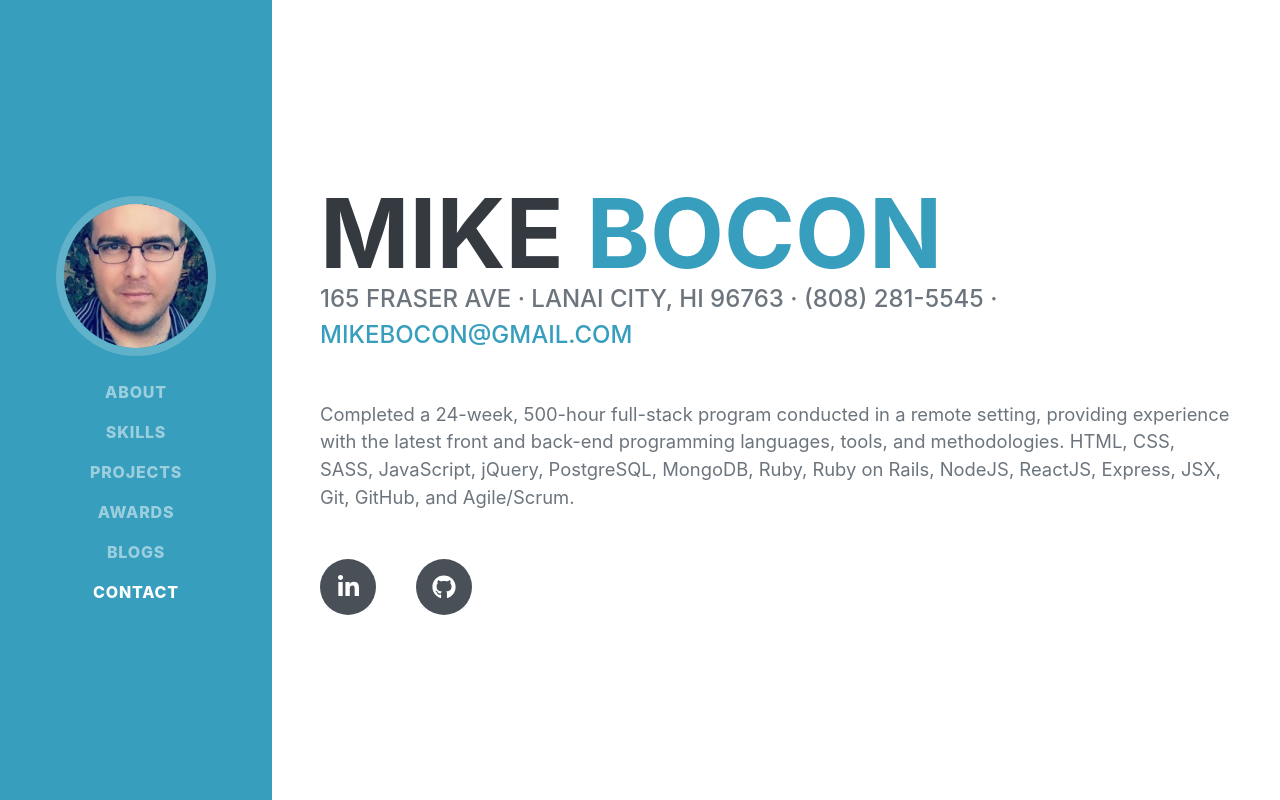
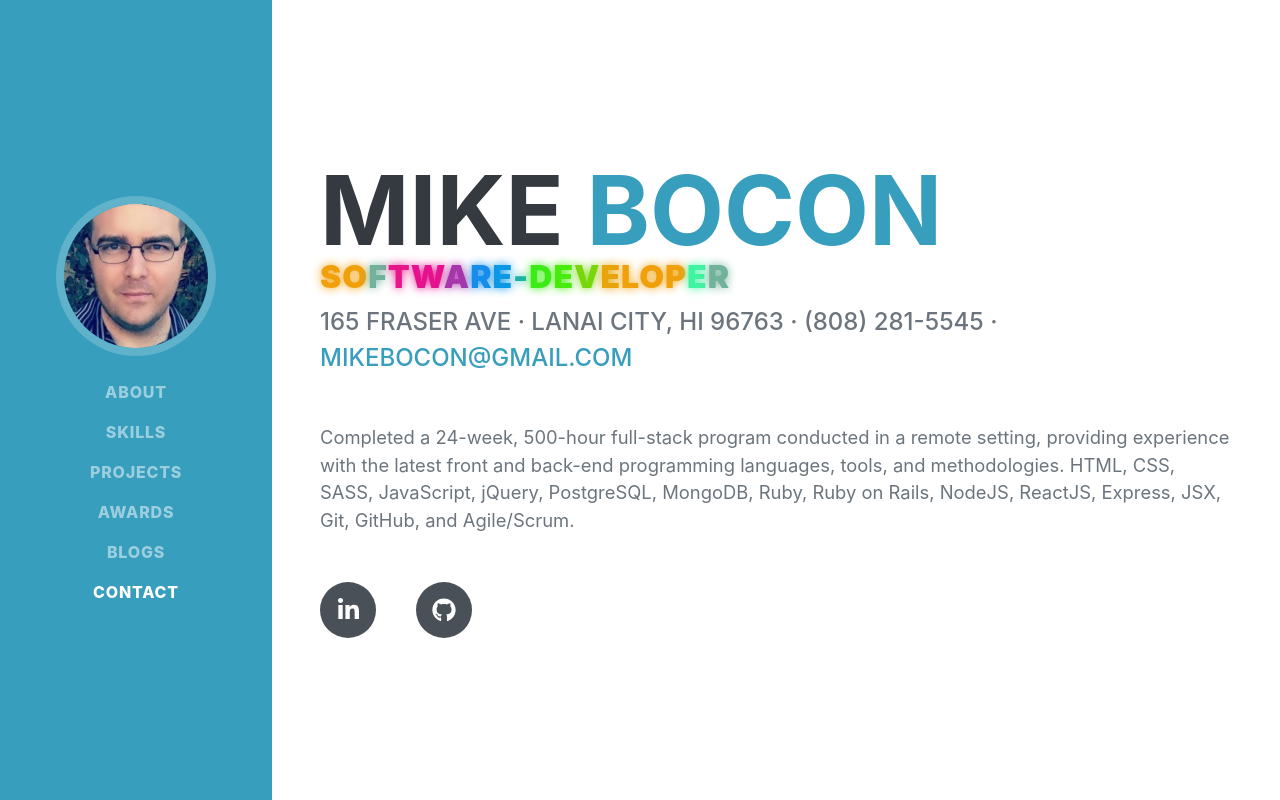
Before and after one commit to mbocon/portfolio, a React (Create React App) app: page / in a window 1280 px wide. Shown: the top 800 px of the page. Built offline with nearby package versions, Linux system fonts and the light colour scheme; a web font is replaced by a local one.

Commit message:
added css effect to title

```diff
--- a/src/Components/About.js
+++ b/src/Components/About.js
@@ -8,6 +8,27 @@ function About() {
 					<h1 className='mb-0'>
 						Mike
 						<span className='text-primary'> Bocon</span>
+						<h3 className='about-h3'>
+							<span className="software">S</span>
+							<span className="software">O</span>
+							<span className="software">F</span>
+							<span className="software">T</span>
+							<span className="software">W</span>
+							<span className="software">A</span>
+							<span className="software">R</span>
+							<span className="software">E</span>
+							<span className="software">-</span>
+							<span className="software">D</span>
+							<span className="software">E</span>
+							<span className="software">V</span>
+							<span className="software">E</span>
+							<span className="software">L</span>
+							<span className="software">O</span>
+							<span className="software">P</span>
+							<span className="software">E</span>
+							<span className="software">R</span>
+
+						</h3>
 					</h1>
 
 					<div className='subheading mb-5'>
```
Also changed, not shown: src/index.css.
